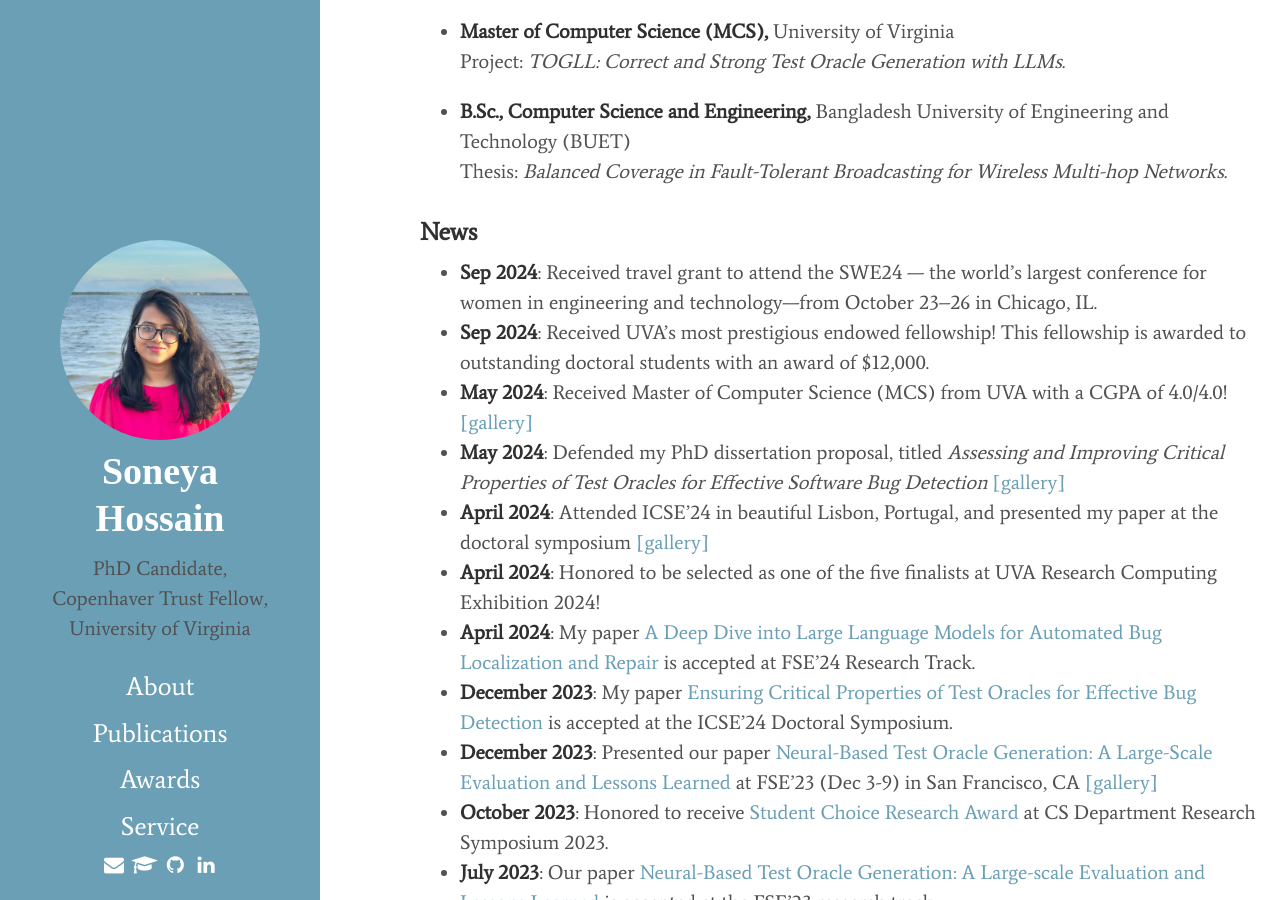
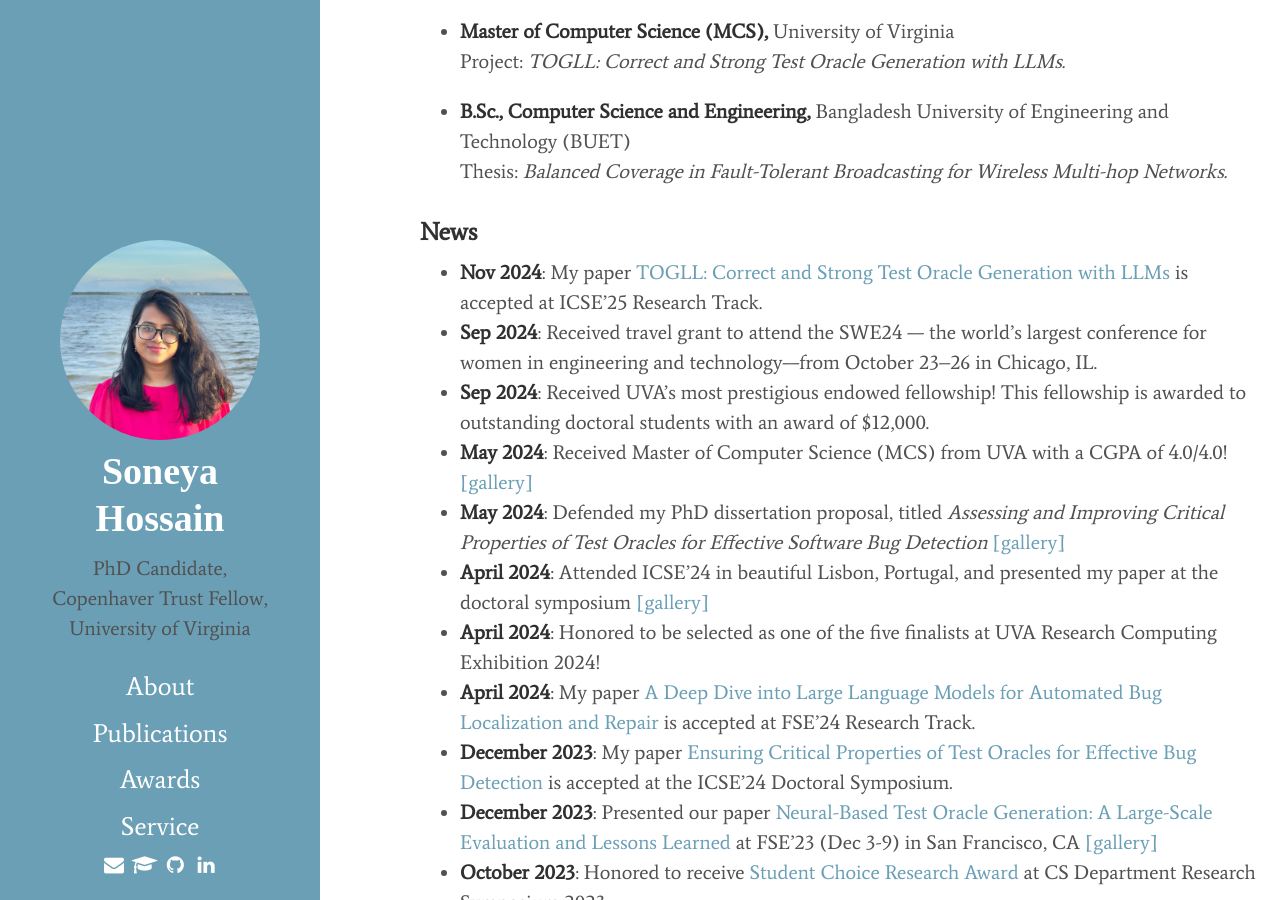
Before and after one commit to soneyahossain/soneyahossain.github.io, a Jekyll site: the page built from index.md, in a window 1280 px wide and 900 px high, scrolled down 447 px. Built offline with Jekyll 4.4.1, drawn with Linux system fonts in a browser that asks for light colours; cached includes are drawn as plain includes.

Commit message:
Update index.md

```diff
--- a/index.md
+++ b/index.md
@@ -23,6 +23,7 @@ I am a final-year Ph.D. candidate at the University of Virginia (UVA). I am a me
 
 
 ### News
+- **Nov 2024**: My paper [TOGLL: Correct and Strong Test Oracle Generation with LLMs](https://doi.org/10.48550/arXiv.2405.03786) is accepted at ICSE'25 Research Track.
 - **Sep 2024**: Received travel grant to attend the SWE24 — the world's largest conference for women in engineering and technology—from October 23–26 in Chicago, IL.
 - **Sep 2024**: Received UVA's most prestigious endowed fellowship! This fellowship is awarded to outstanding doctoral students with an award of $12,000.
 - **May 2024**: Received Master of Computer Science (MCS) from UVA with a CGPA of 4.0/4.0! [\[gallery\]](graduation.md)
```
